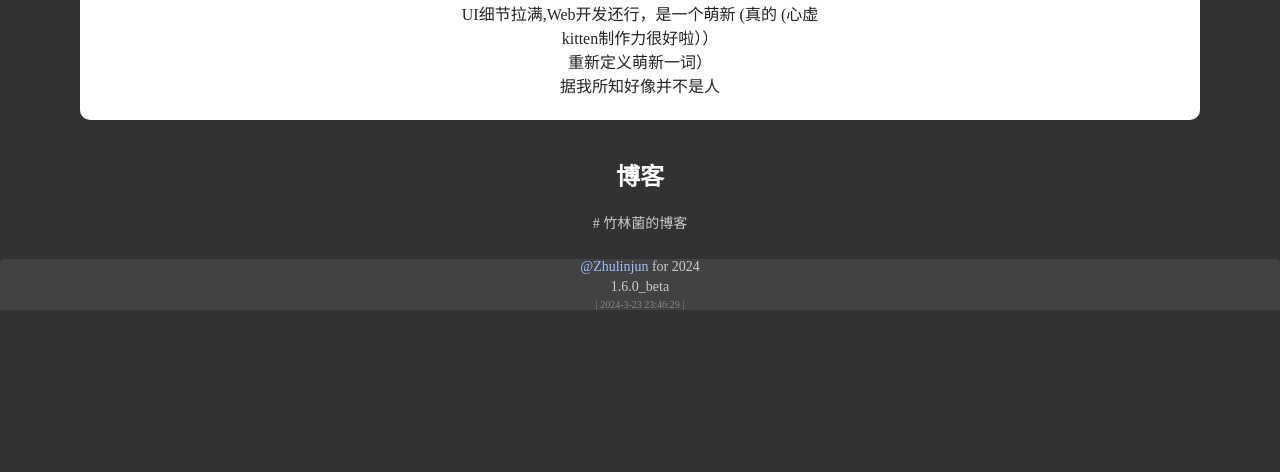
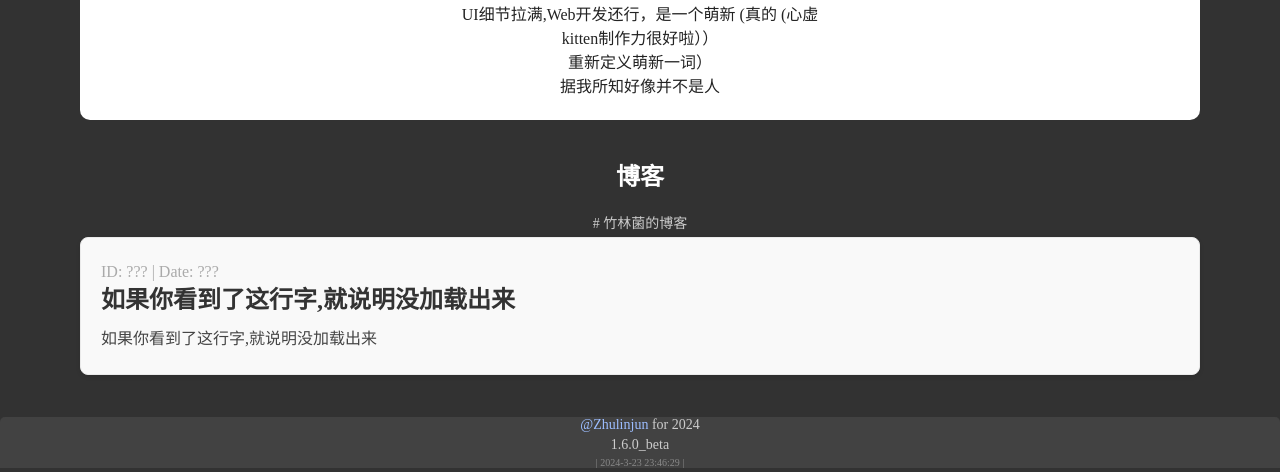
Before and after one commit to ori-web/ori-web.github.io, a plain HTML site: page index.html in a window 1280 px wide. Shown: the part 690-1162 px from the top of the page. Before the commit the page ends 1004 px from the top, so only its background shows below. Drawn offline with Linux system fonts and the light colour scheme; no server answers.

Commit message:
Add files via upload

```diff
--- a/index.html
+++ b/index.html
@@ -107,7 +107,14 @@
 			<h2 style="color:#ffffff;text-align:center;">博客</h2>
 			<p style="color:#cccccc;text-align:center;font-size:14px;"># 竹林菌的博客</p>
 			<div class="block" id="blog">
-
+				<!--  -->
+				<article class="article">
+					<p class="id-date">ID: ??? | Date: ???</p>
+					<h3 class="title">如果你看到了这行字,就说明没加载出来</h3>
+					<div class="content">
+						<p>如果你看到了这行字,就说明没加载出来</p>
+					</div>
+				</article>
 			</div>
 			<br>
 		</div>
```
